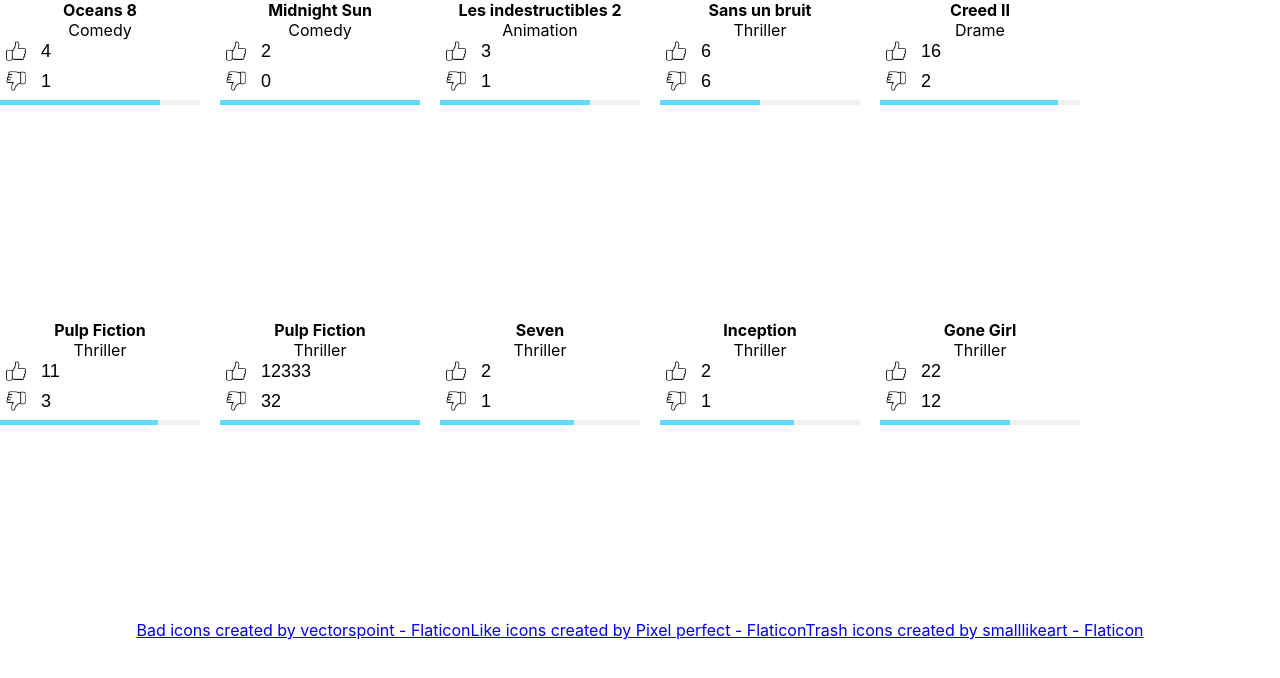
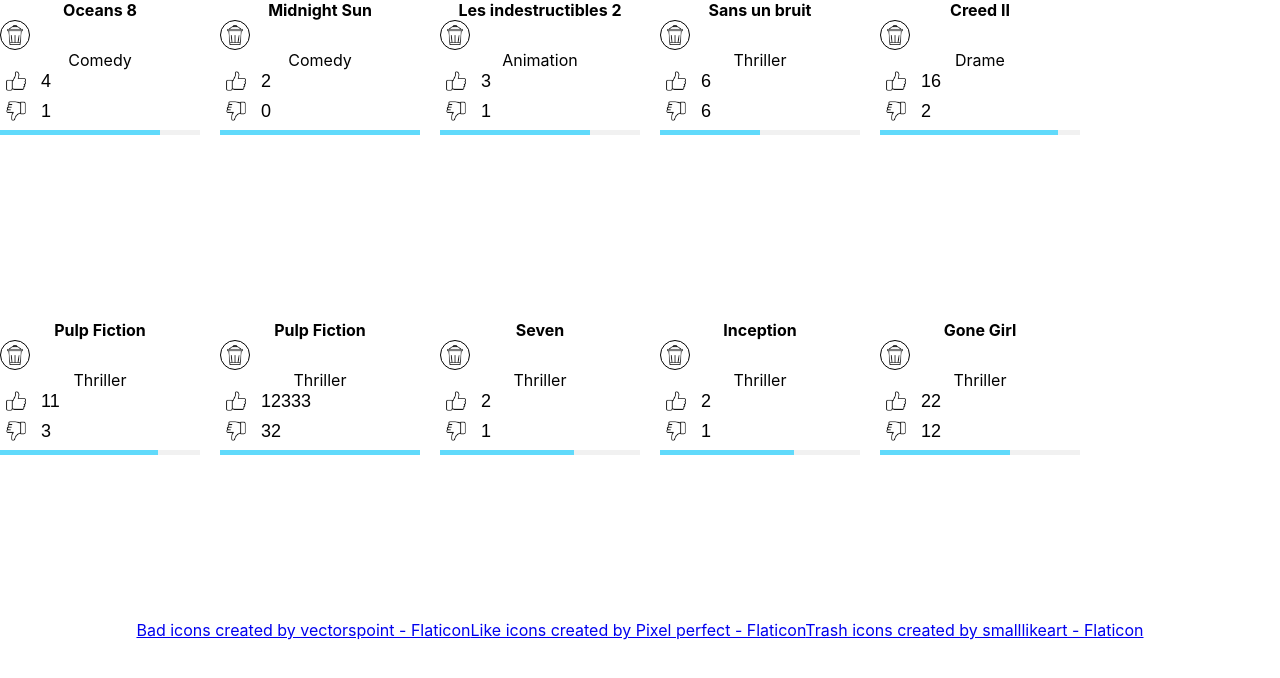
Before and after one commit to Particeep/react-interview, a React (Create React App) app: page / in a window 1280 px wide. Shown: the top 678 px of the page. Built offline with nearby package versions, Linux system fonts and the light colour scheme.

Commit message:
feat(movies): delete movie

```diff
--- a/src/Movies/Movies.tsx
+++ b/src/Movies/Movies.tsx
@@ -13,23 +13,33 @@
 }
 
 export const Movies = () => {
-    const [movies, setMovies] = useState([]);
+    const [init, setInit] = useState(false);
+    const [movies, setMovies] = useState(Array<Movie>);
 
     useEffect(() => {
-        movies$.then((movies) => setMovies(movies))
+        console.log("useEffect !! ");
+        if(!init) {
+            movies$.then((movies) => setMovies(movies));
+            setInit(true);
+        }
     })
 
     function getPercentage(value: number, totValues: number) {
-        console.log("getPercentage : ", (value / totValues) * 100)
         return Math.ceil((value / totValues) * 100);
+    }
+
+    function toggleDeleteBtn(id: number) {
+        const newMovies = _.filter(movies, (movie: Movie) => !_.isEqual(movie.id, id));
+        setMovies(newMovies);
     }
 
     return (
         <div id="movies">
             <div className="cards-container">
                 {
-                    _.map(movies, (movie: Movie) => <div className="card-movie">
+                    movies && _.map(movies, (movie: Movie) => <div className="card-movie" key={movie.id}>
                         <div className="title">{movie.title}</div>
+                        <button className="bin-btn" onClick={() => toggleDeleteBtn(movie.id)}><img className="bin-icon" src={bin}/></button>
                         <div>{movie.category}</div>
                         <button className="like-btn"><img className="like-icon" src={like}/>{movie.likes}</button>
                         <button className="dislike-btn"><img className="dislike-icon" src={dislike}/>{movie.dislikes}</button>
```
